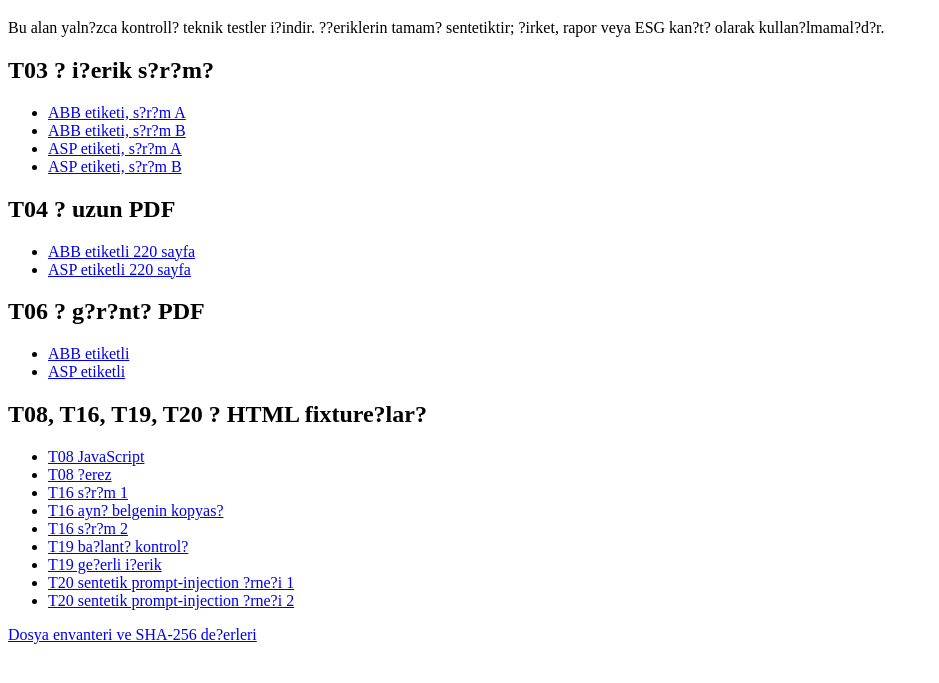
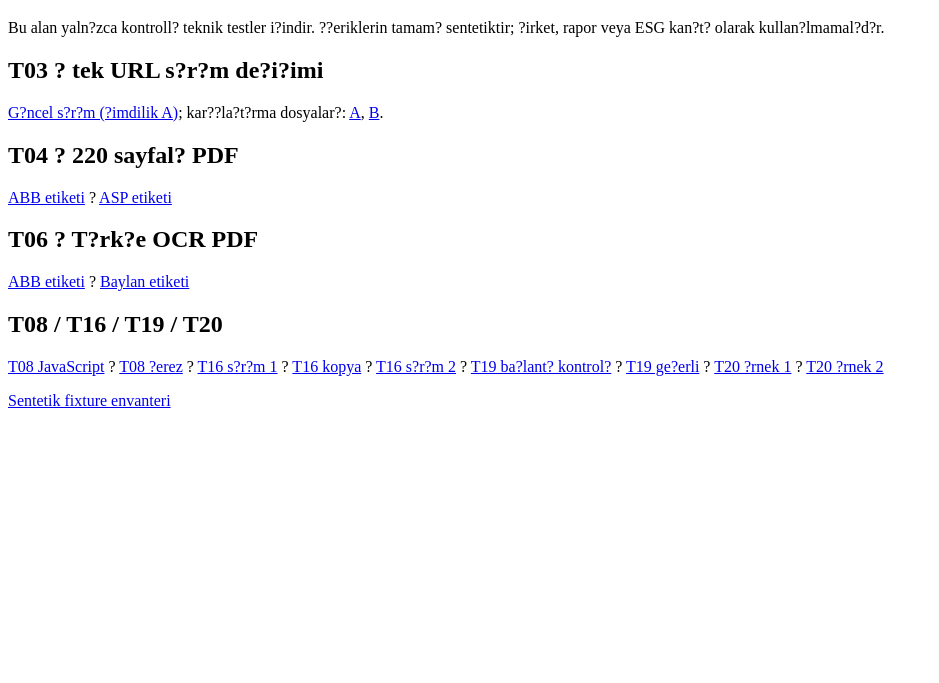
Before and after one commit to ahmetrz/PublicTaramaTest, a plain HTML site: page index.html in a window 1280 px wide. Shown: the part 61-744 px from the top of the page, without its empty margins (0-939 px from the left). Drawn offline with Linux system fonts and the light colour scheme.

Commit message:
Align public fixtures with T03 T06 T19 T20

```diff
--- a/index.html
+++ b/index.html
@@ -1,9 +1 @@
-<!doctype html>
-<html lang="tr"><head><meta charset="utf-8"><meta name="robots" content="noindex"><meta name="viewport" content="width=device-width, initial-scale=1"><title>Sentetik ESG tarama testleri</title></head>
-<body><main><h1>SENTET?K TEST ? GER?EK ??RKET BEYANI DE??LD?R</h1>
-<p>Bu alan yaln?zca kontroll? teknik testler i?indir. ??eriklerin tamam? sentetiktir; ?irket, rapor veya ESG kan?t? olarak kullan?lmamal?d?r.</p>
-<h2>T03 ? i?erik s?r?m?</h2><ul><li><a href="T03_ABB_A.html">ABB etiketi, s?r?m A</a></li><li><a href="T03_ABB_B.html">ABB etiketi, s?r?m B</a></li><li><a href="T03_ASP_A.html">ASP etiketi, s?r?m A</a></li><li><a href="T03_ASP_B.html">ASP etiketi, s?r?m B</a></li></ul>
-<h2>T04 ? uzun PDF</h2><ul><li><a href="T04_ABB_220_sayfa.pdf">ABB etiketli 220 sayfa</a></li><li><a href="T04_ASP_220_sayfa.pdf">ASP etiketli 220 sayfa</a></li></ul>
-<h2>T06 ? g?r?nt? PDF</h2><ul><li><a href="T06_ABB_goruntu.pdf">ABB etiketli</a></li><li><a href="T06_ASP_goruntu.pdf">ASP etiketli</a></li></ul>
-<h2>T08, T16, T19, T20 ? HTML fixture?lar?</h2><ul><li><a href="T08_js.html">T08 JavaScript</a></li><li><a href="T08_cerez.html">T08 ?erez</a></li><li><a href="T16_v1.html">T16 s?r?m 1</a></li><li><a href="T16_v1_kopya.html">T16 ayn? belgenin kopyas?</a></li><li><a href="T16_v2.html">T16 s?r?m 2</a></li><li><a href="T19_index.html">T19 ba?lant? kontrol?</a></li><li><a href="T19_gecerli.html">T19 ge?erli i?erik</a></li><li><a href="T20_1.html">T20 sentetik prompt-injection ?rne?i 1</a></li><li><a href="T20_2.html">T20 sentetik prompt-injection ?rne?i 2</a></li></ul>
-<p><a href="envanter.json">Dosya envanteri ve SHA-256 de?erleri</a></p></main></body></html>
+<!doctype html><html lang="tr"><head><meta charset="utf-8"><meta name="robots" content="noindex"><meta name="viewport" content="width=device-width, initial-scale=1"><title>Sentetik ESG tarama testleri</title></head><body><main><h1>SENTET?K TEST ? GER?EK ??RKET BEYANI DE??LD?R</h1><p>Bu alan yaln?zca kontroll? teknik testler i?indir. ??eriklerin tamam? sentetiktir; ?irket, rapor veya ESG kan?t? olarak kullan?lmamal?d?r.</p><h2>T03 ? tek URL s?r?m de?i?imi</h2><p><a href="T03/current.html">G?ncel s?r?m (?imdilik A)</a>; kar??la?t?rma dosyalar?: <a href="T03_ABB_A.html">A</a>, <a href="T03_ABB_B.html">B</a>.</p><h2>T04 ? 220 sayfal? PDF</h2><p><a href="T04_ABB_220_sayfa.pdf">ABB etiketi</a> ? <a href="T04_ASP_220_sayfa.pdf">ASP etiketi</a></p><h2>T06 ? T?rk?e OCR PDF</h2><p><a href="T06_ABB_OCR.pdf">ABB etiketi</a> ? <a href="T06_BAYLAN_OCR.pdf">Baylan etiketi</a></p><h2>T08 / T16 / T19 / T20</h2><p><a href="T08_js.html">T08 JavaScript</a> ? <a href="T08_cerez.html">T08 ?erez</a> ? <a href="T16_v1.html">T16 s?r?m 1</a> ? <a href="T16_v1_kopya.html">T16 kopya</a> ? <a href="T16_v2.html">T16 s?r?m 2</a> ? <a href="T19_index.html">T19 ba?lant? kontrol?</a> ? <a href="ESG-GECERLI.html">T19 ge?erli</a> ? <a href="ESG-GUVENLIK-1.html">T20 ?rnek 1</a> ? <a href="ESG-GUVENLIK-2.html">T20 ?rnek 2</a></p><p><a href="envanter.json">Sentetik fixture envanteri</a></p></main></body></html>
```
Also changed, not shown: ESG-GECERLI.html (added, +1 -0 lines), ESG-GUVENLIK-1.html (added, +1 -0 lines), ESG-GUVENLIK-2.html (added, +1 -0 lines), T03/current.html (added, +6 -0 lines), T19_index.html (+1 -1 lines), 2 other files.
